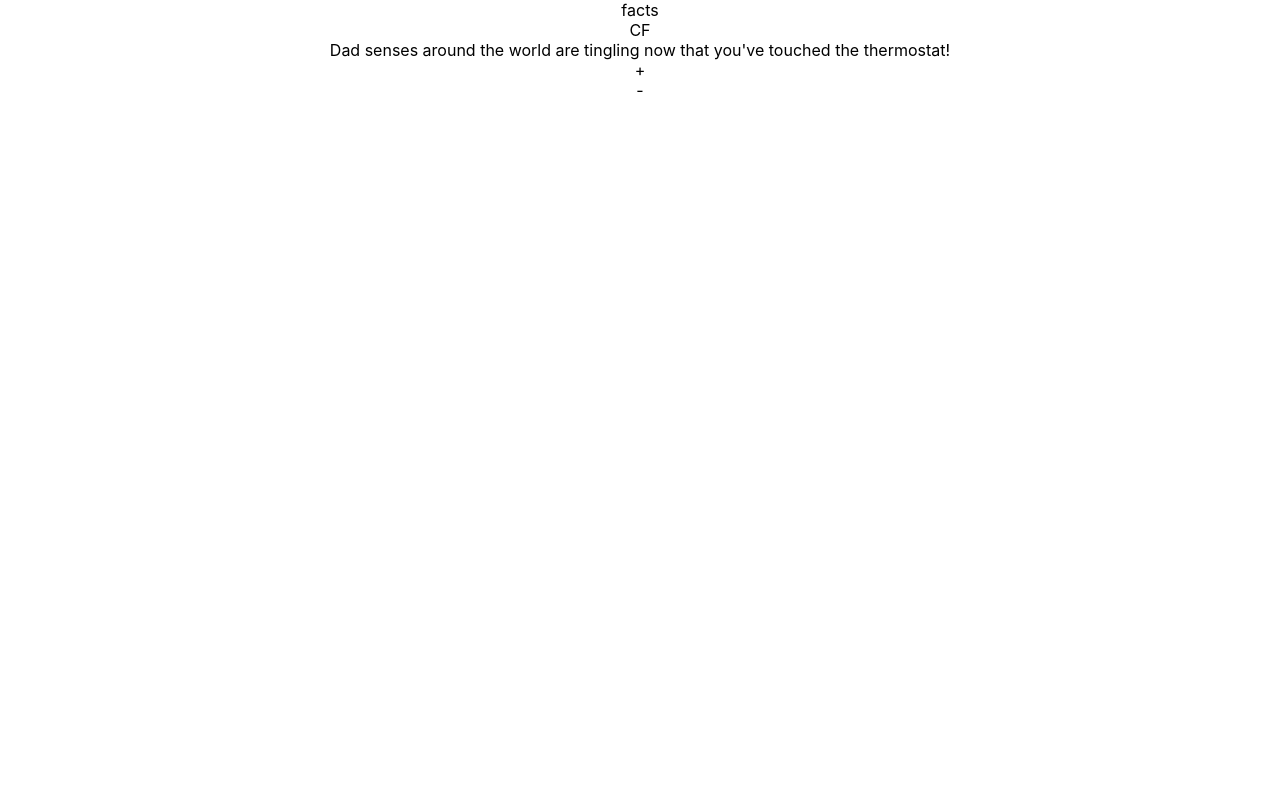
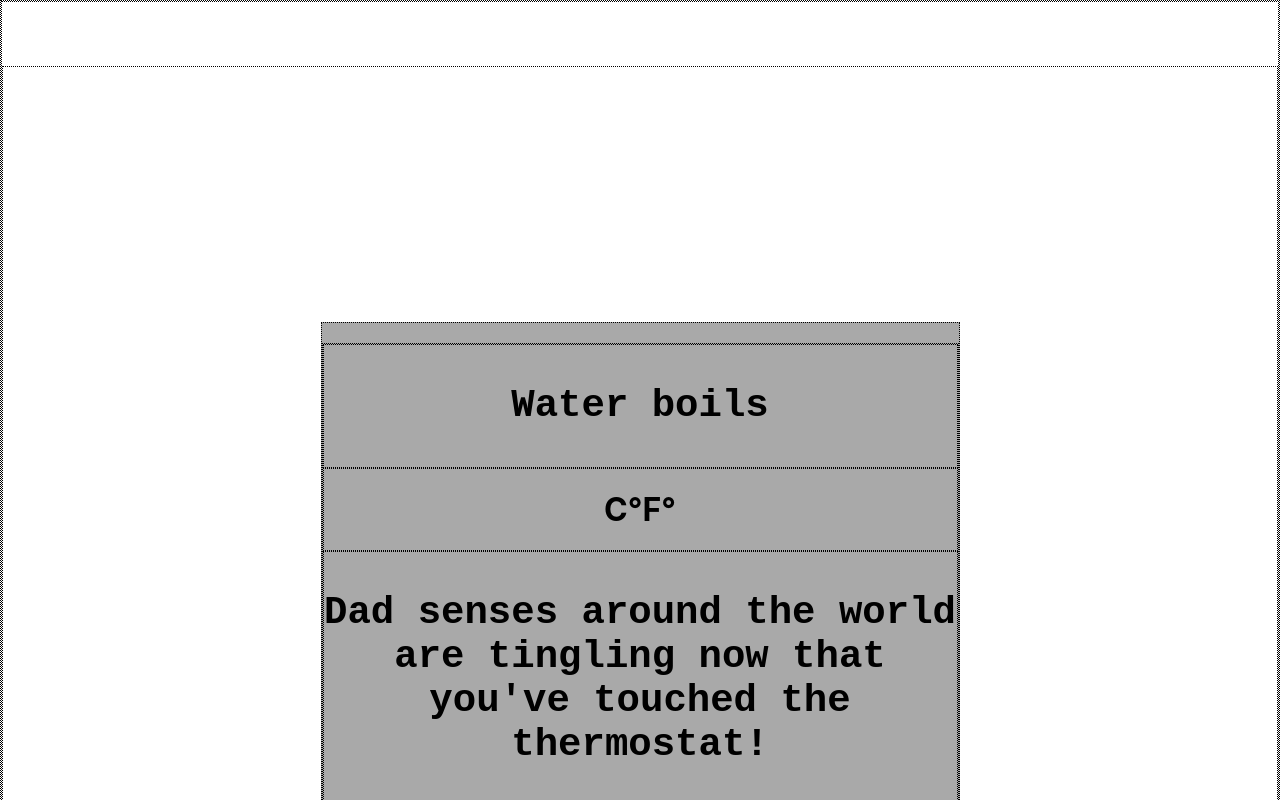
Before and after one commit to Josh-Darling13/thermostat, a React (Create React App) app: page / in a window 1280 px wide. Shown: the top 800 px of the page. Built offline with nearby package versions, Linux system fonts and the light colour scheme.

Commit message:
added html and start of css

```diff
--- a/src/Main.js
+++ b/src/Main.js
@@ -4,23 +4,43 @@ export default function Main(){
 
 
     return(
-        <div>
+        <div className="thewall">
             <div className="thermo">
                 <div className="display">
                     <div className="facts">
-                        facts
+                       <p> Water boils</p>
                     </div>
                     <div className="temp">
-                        <span className="celci">C</span>
-                        <span className="faren">F</span>
+                        {/* add divs here */}
+                    <h1>
+                        <span className="celci">
+                            C
+                        </span>°
+
+                        <span className="faren">
+                            F
+                        </span>°
+                    </h1>
                     </div>
+
+
                     <div className="dad-alert">
-                        Dad senses around the world are tingling now that you've touched the thermostat!
+                        <p>
+                            Dad senses around the world are tingling now that you've touched the thermostat!
+                        </p>
                     </div>
                 </div>
                 <div className="controls">
-                    <div className="hot">+</div>
-                    <div className="cold">-</div>
+                    <div className="hot">
+                        <p>
+                            +
+                        </p>
+                        </div>
+                    <div className="cold">
+                        <p>
+                            -
+                        </p>
+                        </div>
                 </div>
             </div>
         </div>
--- a/src/index.css
+++ b/src/index.css
@@ -11,3 +11,49 @@ code {
   font-family: source-code-pro, Menlo, Monaco, Consolas, 'Courier New',
     monospace;
 }
+
+p{
+  font-size: 3em;
+  font-family: monospace;
+  font-weight: bold;
+}
+
+div {
+  border: 1px dotted black;
+}
+
+.App{
+  display: flex;
+  align-items: center;
+  align-content: center;
+  justify-content: center;
+}
+
+.thewall{
+  margin-top: 5%;
+  display: flex;
+  align-items: center;
+  align-content: center;
+  justify-content: center;
+}
+
+.thermo{
+  display: flex;
+  flex-direction: column;
+  align-content: space-around;
+  margin: 20%;
+  height: 800px;
+  width: 50%;
+  background-color: darkgray;
+}
+
+.display{
+  margin-top: 20px;
+}
+
+
+
+.controls{
+  display: flex;
+  justify-content: space-around;
+}
```
